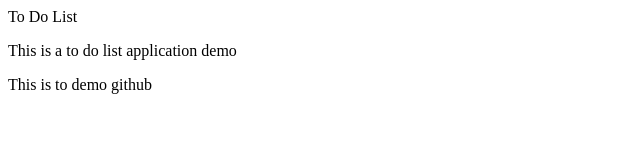
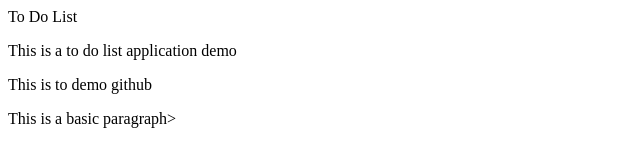
Before and after one commit to bristokes6/GitEx, a plain HTML site: page index.html in a window 1280 px wide. Shown: the whole page, without its empty margins (0-640 px from the left). Drawn offline with Linux system fonts and the light colour scheme.

Commit message:
Change1
Added more text

```diff
--- a/index.html
+++ b/index.html
@@ -3,7 +3,7 @@
 <body>
 <p>This is a to do list application demo</p>
 <p>This is to demo github</p>
-
+<p> This is a basic paragraph></p>
 </body>
 
 
```
